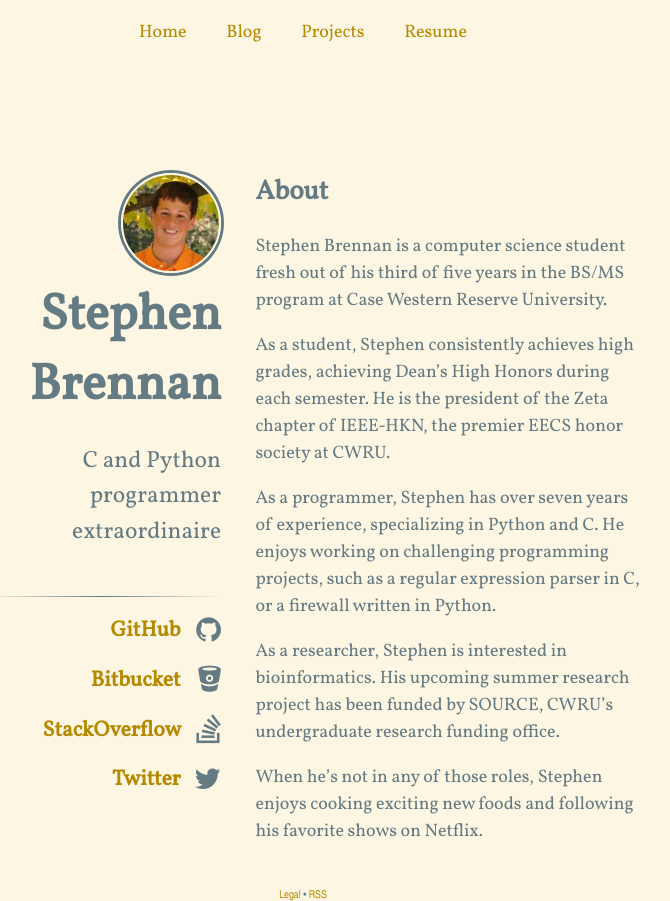
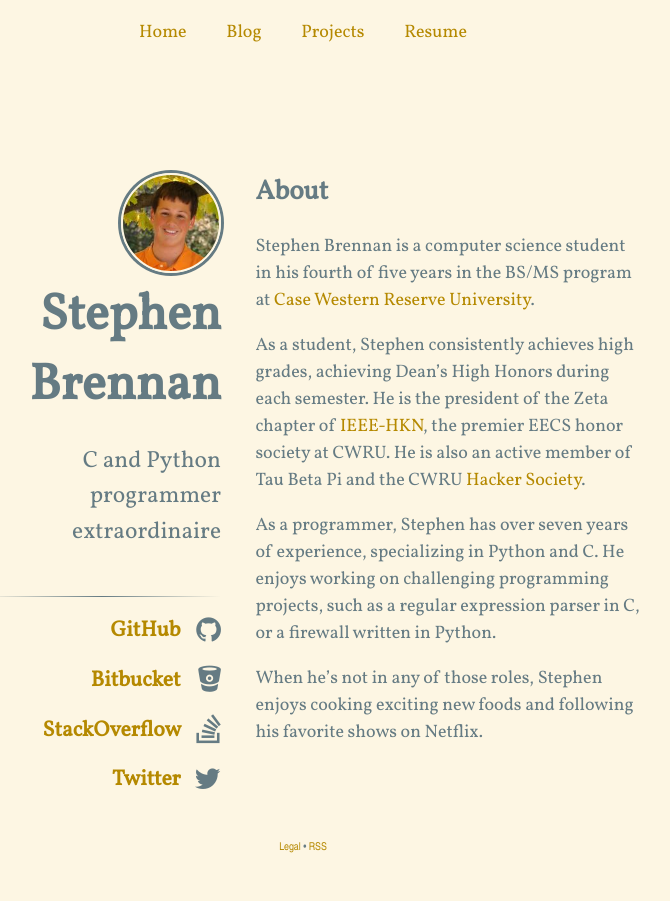
Before and after one commit to brenns10/brennan.io, a Jekyll site: the page built from index.html, in a window 1280 px wide. Shown: the whole page, without its empty margins (337-1007 px from the left). Built offline with Jekyll 4.4.1, drawn with Linux system fonts in a browser that asks for light colours; nearby versions of some CDN libraries; Markdown is read by kramdown in place of the engine named in the settings; comment, search, counter and statistics services are not loaded.

Commit message:
Update biosketch.

```diff
--- a/_includes/biosketch.md
+++ b/_includes/biosketch.md
@@ -1,17 +1,15 @@
-Stephen Brennan is a computer science student fresh out of his third of five
-years in the BS/MS program at Case Western Reserve University.
+Stephen Brennan is a computer science student in his fourth of five years in the
+BS/MS program at [Case Western Reserve University](https://case.edu).
 
 As a student, Stephen consistently achieves high grades, achieving Dean's High
 Honors during each semester.  He is the president of the Zeta chapter of
-IEEE-HKN, the premier EECS honor society at CWRU.
+[IEEE-HKN](http://hkn.case.edu), the premier EECS honor society at CWRU.  He is
+also an active member of Tau Beta Pi and the CWRU
+[Hacker Society](http://hacsoc.org).
 
 As a programmer, Stephen has over seven years of experience, specializing in
 Python and C.  He enjoys working on challenging programming projects, such as a
 regular expression parser in C, or a firewall written in Python.
 
-As a researcher, Stephen is interested in bioinformatics.  His upcoming summer
-research project has been funded by SOURCE, CWRU's undergraduate research
-funding office.
-
 When he's not in any of those roles, Stephen enjoys cooking exciting new foods
 and following his favorite shows on Netflix.
```
